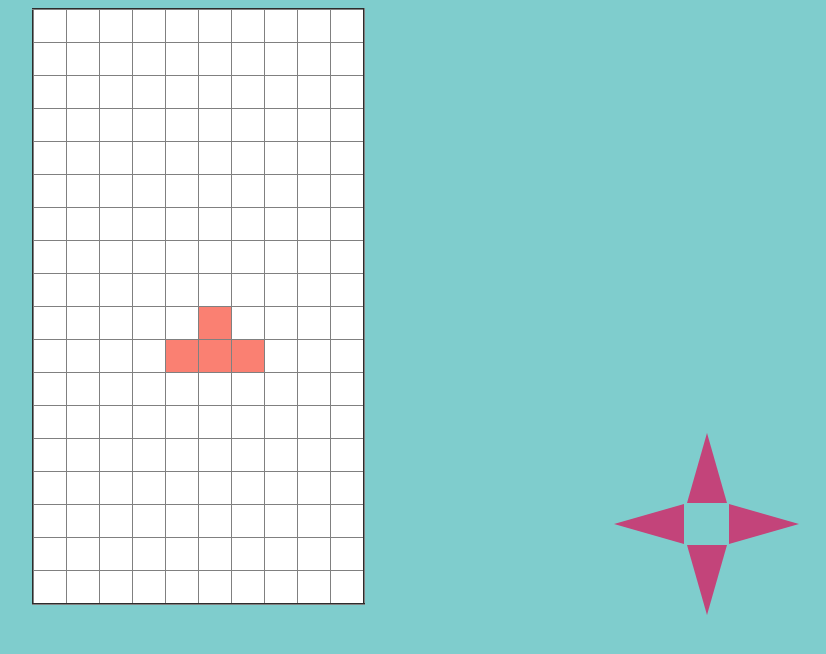
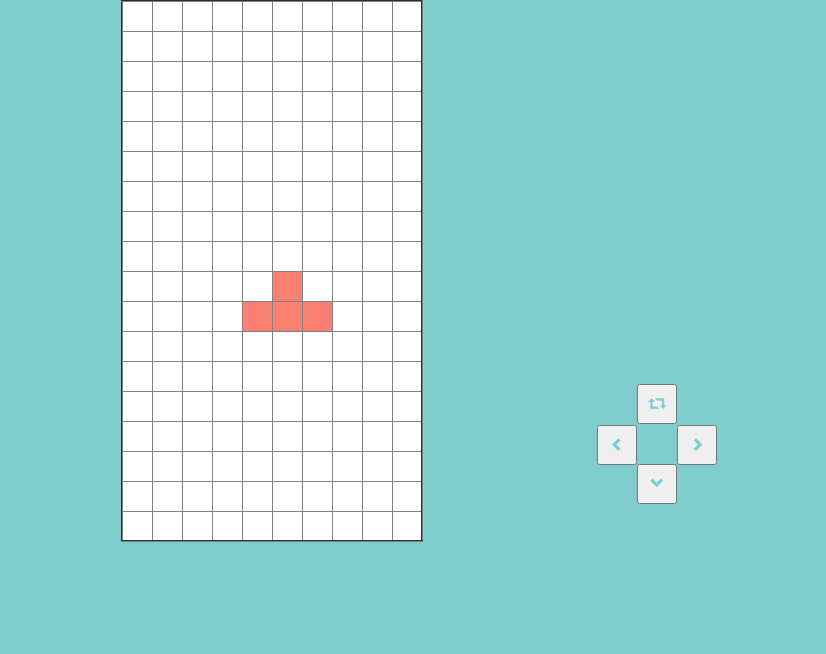
Before and after one commit to milalina/tetris, a plain HTML site: page index.html in a window 1280 px wide. Shown: the whole page, without its empty margins (322-1148 px from the left). Drawn offline with nearby package versions, Linux system fonts and the light colour scheme.

Commit message:
functions merged

```diff
--- a/index.html
+++ b/index.html
@@ -4,6 +4,7 @@
 <head>
     <meta charset="utf-8">
     <title>Tetris</title>
+    <link rel="stylesheet" href="https://maxcdn.bootstrapcdn.com/bootstrap/3.3.7/css/bootstrap.min.css">
     <link rel="stylesheet" href="styles.css">
 </head>
 
@@ -11,12 +12,17 @@
     <div class="container">
     <table id="tetris-grid">
     </table>
-    <!--div class="buttons"-->
+    <p id="display_movement_feft_right"></p>
+    <!--div class="buttons">
         <div id="triangle-up"></div>
         <div id="triangle-down"></div>
         <div id="triangle-left"></div>
         <div id="triangle-right"></div>
-    <!--/div-->
+    </div-->
+    <button id="rotate"><span class="glyphicon glyphicon-retweet 7FCDCD" style="color:#7FCDCD"></span></button>
+    <button id="down"><span class="glyphicon glyphicon-chevron-down" style="color:#7FCDCD"></span></button>
+    <button id="left"><span class="glyphicon glyphicon-chevron-left" style="color:#7FCDCD"></span></button>
+    <button id="right"><span class="glyphicon glyphicon-chevron-right" style="color:#7FCDCD"></span></button>
 </div>
     <script src="main.js"></script>
 </body>
--- a/main.js
+++ b/main.js
@@ -1,79 +1,143 @@
+var x_cols_left = [];
+var x_cols_right = [];
 
 generate_tetris_grid()
+add_event_listeners_to_buttons()
 
-function generate_tetris_grid(){
-  var rows=18;
-  var cols=10;
+function generate_tetris_grid() {
+  var rows = 18;
+  var cols = 10;
   var grid = document.getElementById("tetris-grid");
   var tblBody = document.createElement("tbody");
-    for (var i = 0; i<rows; i++) {
+  for (var i = 0; i < rows; i++) {
     var row = document.createElement("tr");
-        for (var j=0; j<cols; j++) {
+    for (var j = 0; j < cols; j++) {
       var cell = document.createElement("td");
-          cell.id="r"+i+"c"+j
+      cell.id = "r" + i + "c" + j
       row.appendChild(cell);
     }
     tblBody.appendChild(row);
   }
   grid.appendChild(tblBody);
   grid.setAttribute("border", "2");
- createArrayForDisplayingShortTverticalMovement()
+  display_element_moving_vertically_position_1()
+  //createArrayForDisplayingShortTverticalMovement()
 }
 
- function createArrayForDisplayingShortTverticalMovement(){
+/* function createArrayForDisplayingShortTverticalMovement() {
   var k;
   var l;
   var i;
-  var show_short_T_as_param=[];
-  var remove_short_T_as_param=[];
-  for(var k=0; k<17; k++){
-    i=k;
-    j=5;
-    var short_T=[];
-    var a = "r"+i+"c"+j;
-    var b = "r"+(++i)+"c"+(--j);
-    var c = "r"+(i)+"c"+(++j);
-    var d = "r"+(i)+"c"+(++j);
-    short_T.push(a,b,c,d);
+  var show_short_T_as_param = [];
+  var remove_short_T_as_param = [];
+  for (var k = 0; k < 17; k++) {
+    row = k;
+    col = 5;
+    var short_T = [];
+    var a = "r" + row + "c" + col;
+    var b = "r" + (++row) + "c" + (--col);
+    var c = "r" + (row) + "c" + (++col);
+    var d = "r" + (row) + "c" + (++col);
+    short_T.push(a, b, c, d);
     show_short_T_as_param.push(short_T)
   }
-  for(var l=0; l<16; l++){
-    i=l;
-    j=5;
-    var remove_short_T=[];
-    var a = "r"+i+"c"+j;
-    var b = "r"+(++i)+"c"+(--j);
-    var c = "r"+(i)+"c"+(++j);
-    var d = "r"+(i)+"c"+(++j);
-    remove_short_T.push(a,b,d);
+  for (var l = 0; l < 16; l++) {
+    row = l;
+    col = 5;
+    var remove_short_T = [];
+    var a = "r" + row + "c" + col;
+    var b = "r" + (++row) + "c" + (--col);
+    var c = "r" + (row) + "c" + (++col);
+    var d = "r" + (row) + "c" + (++col);
+    remove_short_T.push(a, b, d);
     remove_short_T_as_param.push(remove_short_T)
   }
   display_element_moving_vertically_position_1(show_short_T_as_param, remove_short_T_as_param);
+} */
+
+function display_element_moving_vertically_position_1() {
+  animate_show(0)
+  function animate_show(j) {
+    //create short-T element per row j for displaying it
+    var col =5;
+    var row = j;
+    col = col + x_cols_right.length - x_cols_left.length;
+    console.log(col)
+    var short_T = [];
+    var a = "r" + row + "c" + col;
+    var b = "r" + (++row) + "c" + (--col);
+    var c = "r" + (row) + "c" + (++col);
+    var d = "r" + (row) + "c" + (++col);
+    short_T.push(a, b, c, d);
+    a = short_T;
+    console.log(short_T)
+    console.log("left " + x_cols_left)
+    console.log("right" + x_cols_right)
+    short_T = [];
+    myVar = setTimeout(function () {
+      for (l in a) {
+        document.getElementById(a[l] + "").style.backgroundColor = "salmon"
+      }
+      if (j == 17) {
+        clearTimeout(myVar);
+        return;
+      }
+      animate_show(j + 1)
+    }, 500)
+  }
+  animate_hide(0)
+
+  function animate_hide(j) {
+    //create short-T element per row j for removing it
+    myVar = setTimeout(function () {
+      if (j > 0 && j < 17) {
+        var row = j-1;
+        var col =5;
+        col = col + x_cols_right.length - x_cols_left.length;
+        var remove_short_T = [];
+        var a = "r" + row + "c" + col;
+        var b = "r" + (++row) + "c" + (--col);
+        var c = "r" + (row) + "c" + (++col);
+        var d = "r" + (row) + "c" + (++col);
+        remove_short_T.push(a, b, d);
+        b = remove_short_T;
+        console.log[remove_short_T];
+        for (l in b) {
+          document.getElementById(b[l] + "").style.backgroundColor = "white"
+        }
+      }
+      x_cols_right = [];
+      x_cols_left = [];
+      if (j == 16) {
+        clearTimeout(myVar);
+        return;
+      }
+      animate_hide(j + 1)
+    }, 500)
+  }
 }
 
-function display_element_moving_vertically_position_1(array1, array2){
-   animate_show(0)
-      function animate_show(j){
-        a=array1[j];
-        myVar=setTimeout(function(){
-          for (l in a){document.getElementById(a[l]+"").style.backgroundColor="salmon"}
-        if (j==17){
-          clearTimeout(myVar);
-          return;
-        }animate_show(j+1)}
-         , 500)
+// changing position of elements on the grid
+function add_event_listeners_to_buttons() {
+  document.getElementById("left").addEventListener("click", function () {
+    move_x_cols_left(1);
+  });
+  document.getElementById("right").addEventListener("click", function () {
+    move_x_cols_right(1);
+  });
+  /*  document.getElementById("rotate").addEventListener("click", function () {
+     myFunction(p1, p2);
+   });
+   document.getElementById("down").addEventListener("click", function () {
+     myFunction(p1, p2);
+   }); */
+  // document.getElementById("display_movement_feft_right").innerHTML="move right " + x_cols_right[0] + " rows," +"move left " + x_cols_left[0] + " rows"
 }
-       animate_hide(0)
-      function animate_hide(j){
-        myVar=setTimeout(function(){
-         if(j>0 && j<19){
-           i=j-1;
-            b=array2[i];
-          for(l in b){document.getElementById(b[l]+"").style.backgroundColor="white"}}
-        if (j==19){
-          clearTimeout(myVar);
-          return;
-        }animate_hide(j+1)}
-         , 500)
+
+function move_x_cols_left(x) {
+  x_cols_left.push(x)
 }
+
+function move_x_cols_right(x) {
+  x_cols_right.push(x)
 }
--- a/styles.css
+++ b/styles.css
@@ -4,8 +4,8 @@ body{
 }
 .container{
     display: grid;
-    grid-template-columns: 10% 60% 8% 3.5% 8% 10.5%;
-    grid-template-rows: 54% 9% 4% 8% 25%;
+    grid-template-columns: 16% 60% 2% 3.5% 8% 10.5%;
+    grid-template-rows: 57% 6% 4% 8% 25%;
 }
 table {
     justify-self: center;
@@ -33,7 +33,7 @@ background-color: salmon;
     height: 0;
     border-left: 20px solid transparent;
     border-right: 20px solid transparent;
-    border-bottom: 70px solid #C3447A;
+    border-bottom: 40px solid #C3447A;
     grid-column-start: 4;
     grid-column-end: 5;
     grid-row-start: 2;
@@ -47,19 +47,19 @@ background-color: salmon;
     height: 0;
     border-left: 20px solid transparent;
     border-right: 20px solid transparent;
-    border-top: 70px solid #C3447A;
+    border-top: 40px solid #C3447A;
     grid-column-start: 4;
     grid-column-end: 5;
     grid-row-start: 4;
     grid-row-end: auto;
     justify-self: center;
-    margin-top: 10px;
+    margin-top: 15px;
   }
   #triangle-left {
     width: 0;
     height: 0;
     border-top: 20px solid transparent;
-    border-right: 70px solid #C3447A;
+    border-right: 40px solid #C3447A;
     border-bottom: 20px solid transparent;
     grid-column-start: 3;
     grid-column-end: 4;
@@ -71,7 +71,7 @@ background-color: salmon;
     width: 0;
     height: 0;
     border-top: 20px solid transparent;
-    border-left: 70px solid #C3447A;
+    border-left: 40px solid #C3447A;
     border-bottom: 20px solid transparent;
     grid-column-start: 5;
     grid-column-end: auto;
@@ -79,12 +79,41 @@ background-color: salmon;
     grid-row-end: 4;
     justify-self: start;
   }
-  .buttons{
-    height: 200px;
-    width: 200px;
+
+  #rotate{
+    grid-column-start: 4;
+    grid-column-end: 5;
+    grid-row-start: 2;
+    grid-row-end: 3;
+    justify-self: center;
+    width: 40px;
+    height: 40px;
+  }
+  #down{
+    grid-column-start: 4;
+    grid-column-end: 5;
+    grid-row-start: 4;
+    grid-row-end: auto;
+    justify-self: center;
+    width: 40px;
+    height: 40px;
+    margin-top: 12px;
+  }
+  #left{
+    grid-column-start: 3;
+    grid-column-end: 4;
+    grid-row-start: 3;
+    grid-row-end: 4;
+    justify-self: end;
+    width: 40px;
+    height: 40px;
+  }
+  #right{
+    grid-column-start: 5;
+    grid-column-end: auto;
+    grid-row-start: 3;
+    grid-row-end: 4;
     justify-self: start;
-    grid-column-start: 3;
-    align-self: end;
-    /*grid-column-end: 3;*/
-
+    width: 40px;
+    height: 40px;
   }
```
Lines whose indentation alone changed are shown as unchanged.
